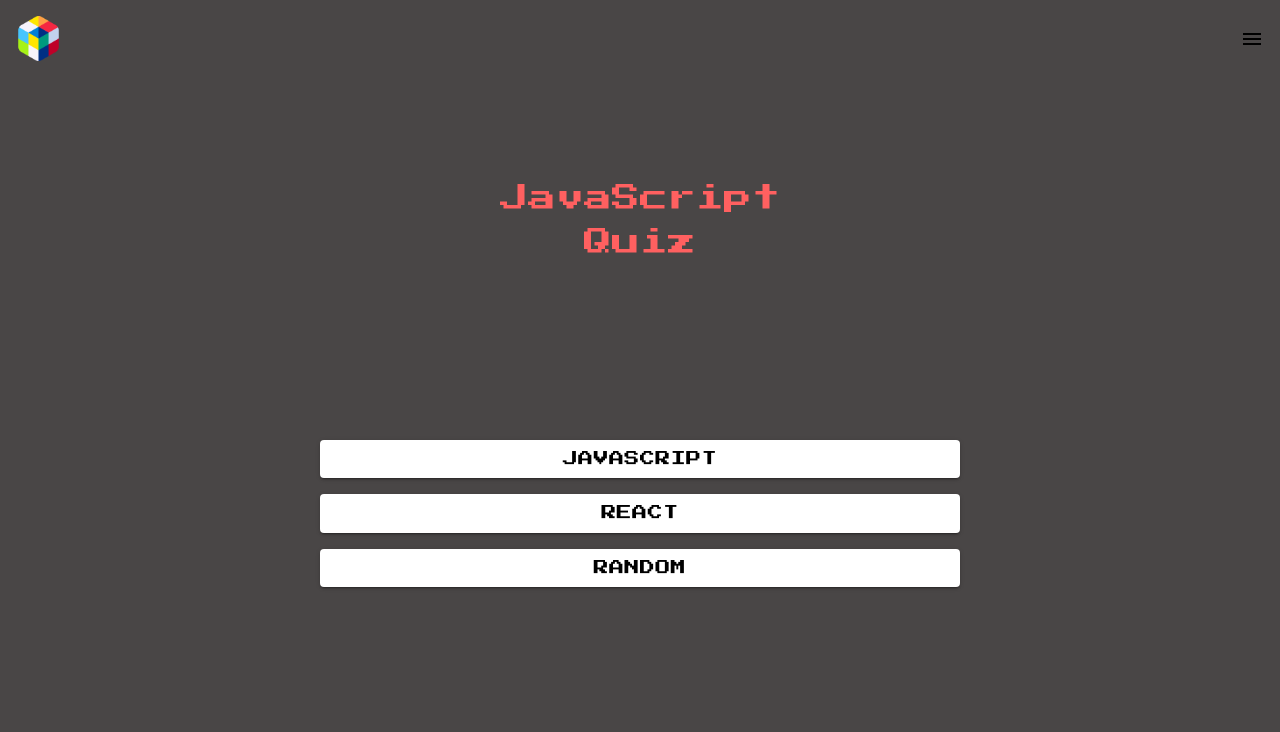
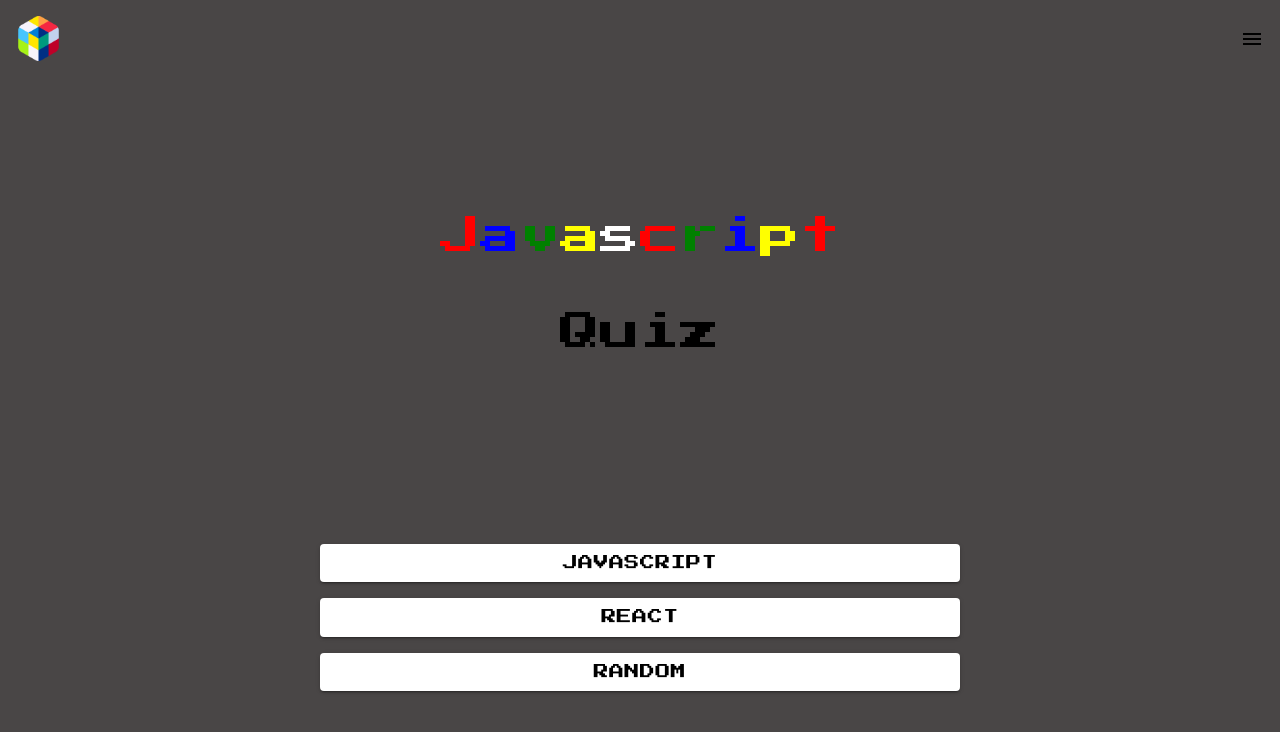
Before and after one commit to arniehayes/Javascript-Quiz, a Next.js app: page / in a window 1280 px wide. Shown: the top 732 px of the page. Built offline with nearby package versions, Linux system fonts and the light colour scheme.

Commit message:
plz work safari

```diff
--- a/components/Body/Body.js
+++ b/components/Body/Body.js
@@ -8,9 +8,29 @@ const Body = () => {
       <div className={style.container}>
         {/* TITLE */}
         <div className={style.title_container}>
-          <div className={style.name}>
-            <p>JavaScript</p>
-            <p>Quiz</p>
+          <div className={style.title}>
+            <div className={style.child}>
+              <ul>
+                <li></li>
+                <li></li>
+                <li></li>
+                <li></li>
+                <li></li>
+                <li></li>
+                <li></li>
+                <li></li>
+                <li></li>
+                <li></li>
+              </ul>
+            </div>
+            <div className={style.child_2}>
+              <ul>
+                <li></li>
+                <li></li>
+                <li></li>
+                <li></li>
+              </ul>
+            </div>
           </div>
         </div>
 
--- a/components/Body/body.module.scss
+++ b/components/Body/body.module.scss
@@ -19,6 +19,7 @@
     margin-top: 3rem;
     //height: 40rem;
     position: absolute;
+}
 
 .title_container {
     font-family: inherit;
@@ -28,7 +29,7 @@
     align-items: center;
     flex-direction: column;
 
-        .name {
+    .title {
         font-family: inherit;
         display: flex;
         justify-content: center;
@@ -43,6 +44,7 @@
         }
     }
 }
+
 
 .button_container {
     margin: 0 5rem;
@@ -70,4 +72,88 @@
         }
     }
 }
+
+.child {
+
+    ul {
+        list-style: none;
+        display: flex;
+        justify-content: center;
+        align-items: center;
+        padding: 0;
     }
+}
+
+.child, .child_2 li:nth-child(n) {
+    font-size: 40px;
+}
+.child li:nth-child(1):before {
+    content: "J";
+    color: red;
+}
+
+.child li:nth-child(2):before {
+    content: "a";
+    color: blue;
+}
+.child li:nth-child(3):before {
+    content: "v";
+    color: green;
+}
+.child li:nth-child(4):before {
+    content: "a";
+    color: yellow;
+}
+.child li:nth-child(5):before {
+    content: "s";
+    color: white;
+}
+.child li:nth-child(6):before {
+    content: "c";
+    color: red;
+}
+.child li:nth-child(7):before {
+    content: "r";
+    color: green;
+}
+.child li:nth-child(8):before {
+    content: "i";
+    color: blue;
+}
+.child li:nth-child(9):before {
+    content: "p";
+    color: yellow;
+}
+.child li:nth-child(10):before {
+    content: "t";
+    color: red;
+}
+
+.child_2{
+
+    ul{
+        list-style: none;
+        padding: 0;
+        display: flex;
+        justify-content: center;
+        align-items: center;
+    }
+}
+
+.child_2 li:nth-child(1):before {
+    content: "Q";
+    color: black;
+}
+
+.child_2 li:nth-child(2):before {
+    content: "u";
+    color: black;
+}
+.child_2 li:nth-child(3):before {
+    content: "i";
+    color: black;
+}
+.child_2 li:nth-child(4):before {
+    content: "z";
+    color: b;
+}
```
Lines whose indentation alone changed are shown as unchanged.
